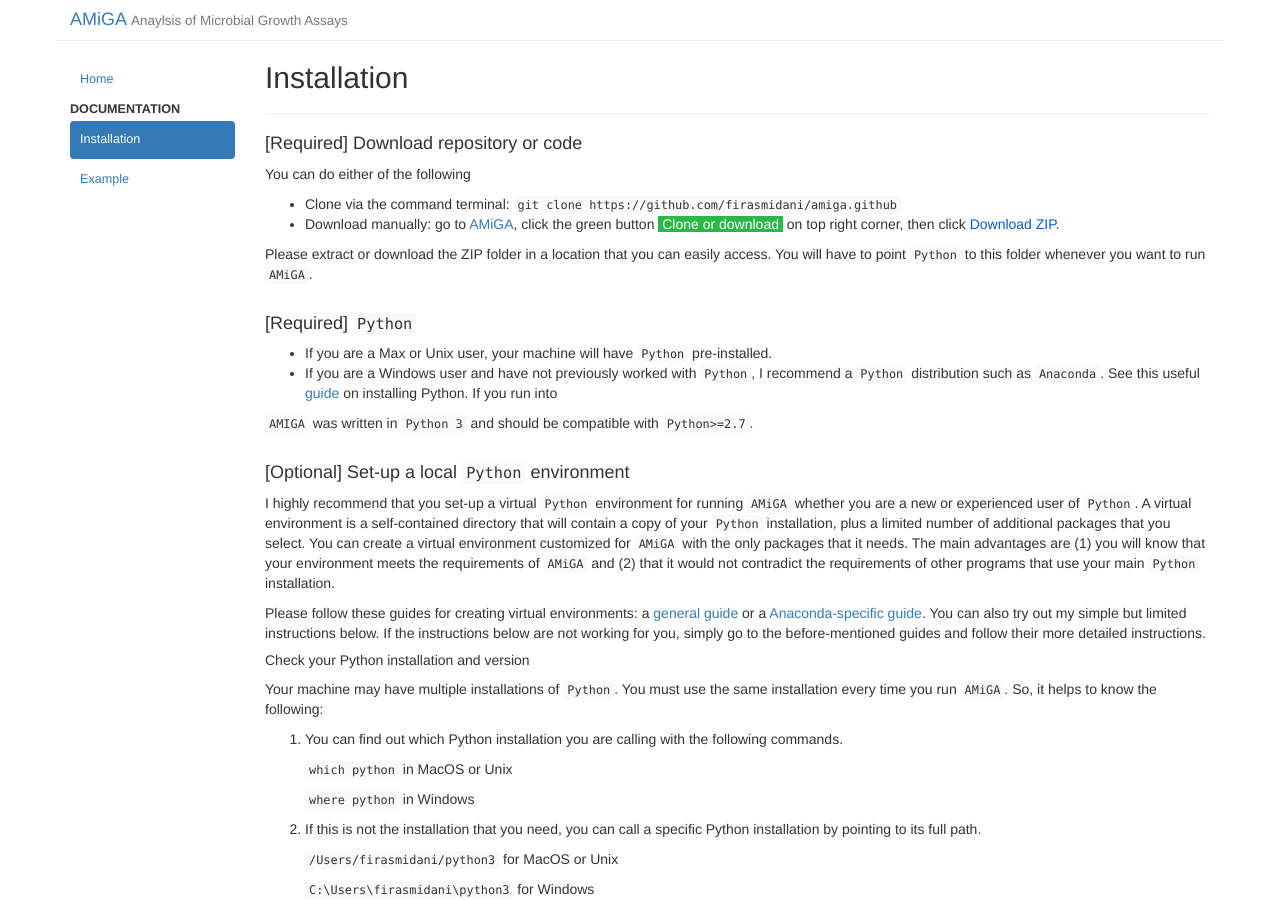
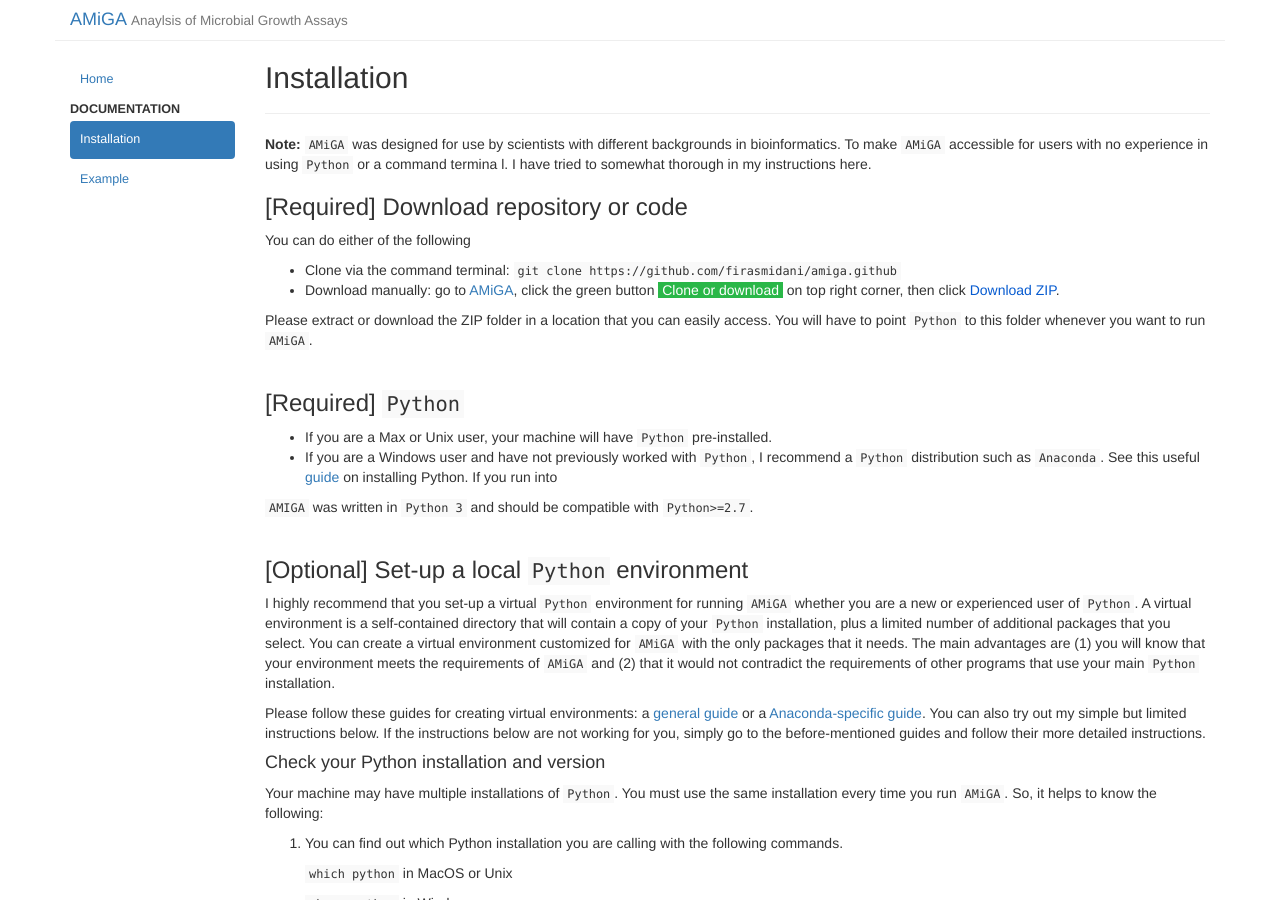
Before and after one commit to firasmidani/amiga, a Jekyll site: the page built from docs/_posts/2020-03-23-installation.md, in a window 1280 px wide and 900 px high. Built offline with Jekyll 4.4.1, drawn with Linux system fonts in a browser that asks for light colours.

Commit message:
more Python and virtual environment installation notes

```diff
--- a/docs/_posts/2020-03-23-installation.md
+++ b/docs/_posts/2020-03-23-installation.md
@@ -5,7 +5,9 @@
 date: 2020-03-23 16:39:13
 ---
 
-#### [Required] Download repository or code
+**Note:** `AMiGA` was designed for use by scientists with different backgrounds in bioinformatics. To make `AMiGA` accessible for users with no experience in using `Python` or a command termina l. I have tried to somewhat thorough in my instructions here.
+
+### [Required] Download repository or code
 
 You can do either of the following
 <br />
@@ -15,7 +17,7 @@
 Please extract or download the ZIP folder in a location that you can easily access. You will have to point `Python` to this folder whenever you want to run `AMiGA`.
 <br /><br />
 
-#### [Required] `Python`
+### [Required] `Python`
 
 * If you are a Max or Unix user, your machine will have `Python` pre-installed.
 * If you are a Windows user and have not previously worked with `Python`, I recommend a `Python` distribution such as `Anaconda`. See this useful [guide](https://fangohr.github.io/blog/installation-of-python-spyder-numpy-sympy-scipy-pytest-matplotlib-via-anaconda.html) on installing Python. If you run into
@@ -23,13 +25,13 @@
 `AMIGA` was written in `Python 3` and should be compatible with `Python>=2.7`.
 <br /><br />
 
-#### [Optional] Set-up a local `Python` environment
+### [Optional] Set-up a local `Python` environment
 
 I highly recommend that you set-up a virtual `Python` environment for running `AMiGA` whether you are a new or experienced user of `Python`.  A virtual environment is a self-contained directory that will contain a copy of your `Python` installation, plus a limited number of additional packages that you select. You can create a virtual environment customized for `AMiGA` with the only packages that it needs. The main advantages are (1) you will know that your environment meets the requirements of `AMiGA` and (2) that it would not contradict the requirements of other programs that use your main `Python` installation.
 
 Please follow these guides for creating virtual environments: a <a href="https://packaging.python.org/guides/installing-using-pip-and-virtual-environments/">general guide</a> or a <a href="https://uoa-eresearch.github.io/eresearch-cookbook/recipe/2014/11/20/conda/">Anaconda-specific guide</a>. You can also try out my simple but limited instructions below. If the instructions below are not working for you, simply go to the before-mentioned guides and follow their more detailed instructions.
 
-##### Check your Python installation and version
+#### Check your Python installation and version
 
 Your machine may have multiple installations of `Python`. You must use the same installation every time you run `AMiGA`. So, it helps to know the following:
 
@@ -49,7 +51,7 @@
 
     `python --version`
 
-##### Install a module for virtual environments
+#### Install a module for virtual environments
 
 *Mac OS and Unix users*
 
```
